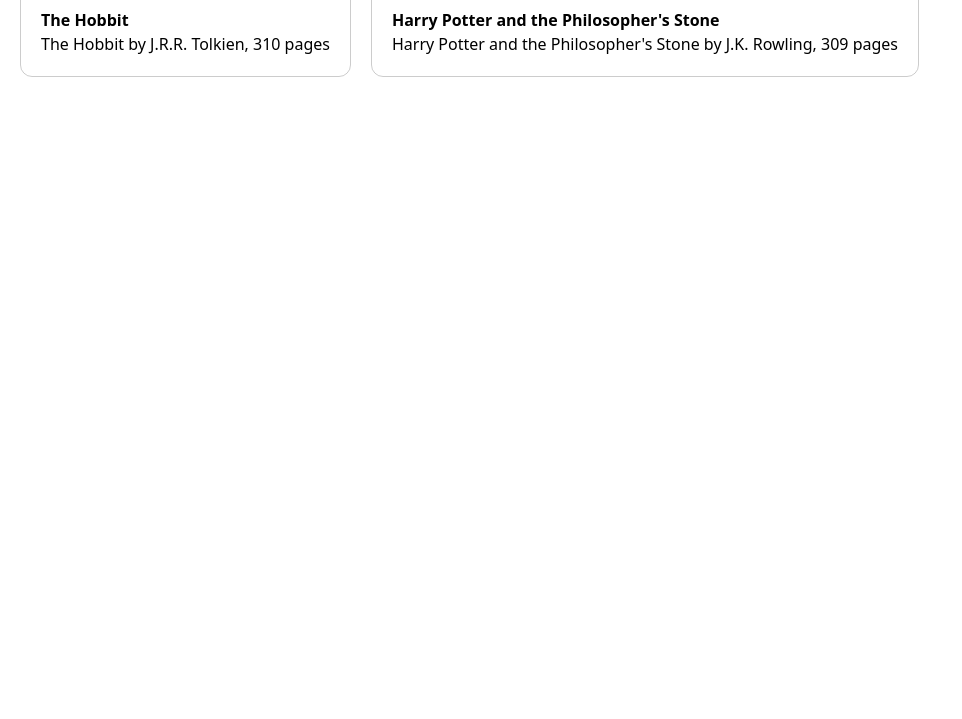
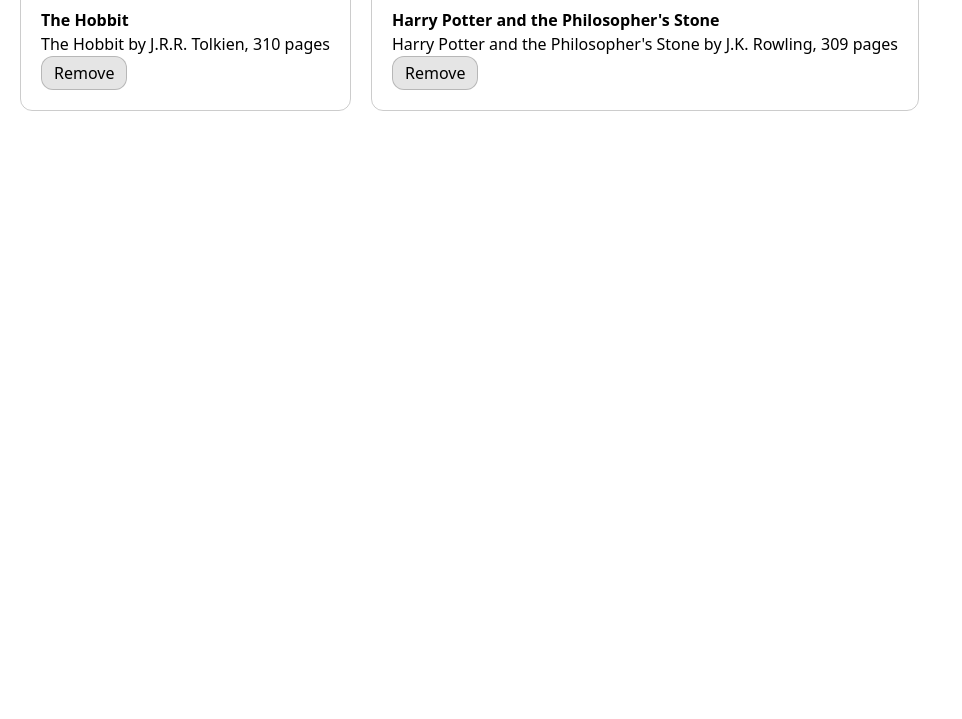
Before and after one commit to dimaspirit/odin-library, a plain HTML site: page index.html in a window 1280 px wide. Shown: the part 81-800 px from the top of the page, without its empty margins (0-962 px from the left). Drawn offline with Linux system fonts and the light colour scheme.

Commit message:
feat: Add remove btn for book

```diff
--- a/script.js
+++ b/script.js
@@ -1,14 +1,14 @@
 console.log('Hello');
 
 const listNode = document.querySelector('.list');
-const myLibrary = [];
+let myLibrary = [];
 
 function Book(title, author, pages, year) {
   this.id = crypto.randomUUID();
   this.title = title;
   this.author = author;
   this.pages = pages;
-  this.publishYear =
+  this.publishYear = year;
 
   this.getInfo = function() {
     return `${this.title} by ${this.author}, ${this.pages} pages`;
@@ -20,27 +20,48 @@ function addBookToLibrary(title, author, pages) {
   myLibrary.push(book);
 }
 
-addBookToLibrary('The Hobbit', 'J.R.R. Tolkien', 310, 1937);
-addBookToLibrary('Harry Potter and the Philosopher\'s Stone', 'J.K. Rowling', 309, 1997);
+function removeBook(event) {
+  const bookNode = event.target.closest('.book');
+  const bookId = bookNode.dataset.id;
+
+  myLibrary = myLibrary.filter(book => book.id !== bookId);
+  renderLibrary(listNode, myLibrary);
+}
 
 function createBookNode(book) {
   const bookNode = document.createElement('div');
   const bookTitleNode = document.createElement('h4');
   const bookInfoNode = document.createElement('p');
+  const bookRemoveBtnNode = document.createElement('button');
 
   bookNode.dataset.id = book.id;
   bookNode.classList.add('book');
   bookTitleNode.textContent = book.title;
   bookInfoNode.textContent = book.getInfo();
+  bookRemoveBtnNode.textContent = 'Remove';
+  bookRemoveBtnNode.addEventListener('click', removeBook);
 
   bookNode.appendChild(bookTitleNode);
   bookNode.appendChild(bookInfoNode);
+  bookNode.appendChild(bookRemoveBtnNode);
 
   return bookNode;
 }
 
-myLibrary.forEach(book => {
-  const bookNode = createBookNode(book);
+function renderLibrary(container, books) {
+  while (container.firstChild) {
+    container.firstChild.remove();
+  }
 
-  listNode.appendChild(bookNode);
-});
+  books.forEach(book => {
+    const bookNode = createBookNode(book);
+
+    container.appendChild(bookNode);
+  });
+}
+
+// Fill library with 2 default books
+addBookToLibrary('The Hobbit', 'J.R.R. Tolkien', 310, 1937);
+addBookToLibrary('Harry Potter and the Philosopher\'s Stone', 'J.K. Rowling', 309, 1997);
+
+renderLibrary(listNode, myLibrary);
--- a/styles.css
+++ b/styles.css
@@ -1,3 +1,7 @@
+:root {
+  --border-radius: 12px;
+}
+
 *, *::before, *::after {
   box-sizing: border-box;
 }
@@ -35,5 +39,16 @@ h1, h2, h3, h4, h5, h6 {
 .book {
   padding: 20px;
   border: 1px solid rgba(0, 0, 0, 0.2);
-  border-radius: 12px;
+  border-radius: var(--border-radius);
 }
+
+button {
+  padding: 4px 12px;
+  background-color: rgba(0, 0, 0, .1);
+  border-radius: var(--border-radius);
+  border: 1px solid rgba(0,0,0, .2);
+  cursor: pointer;
+}
+button:hover {
+  background-color: rgba(0, 0, 0, .2);
+}
```
